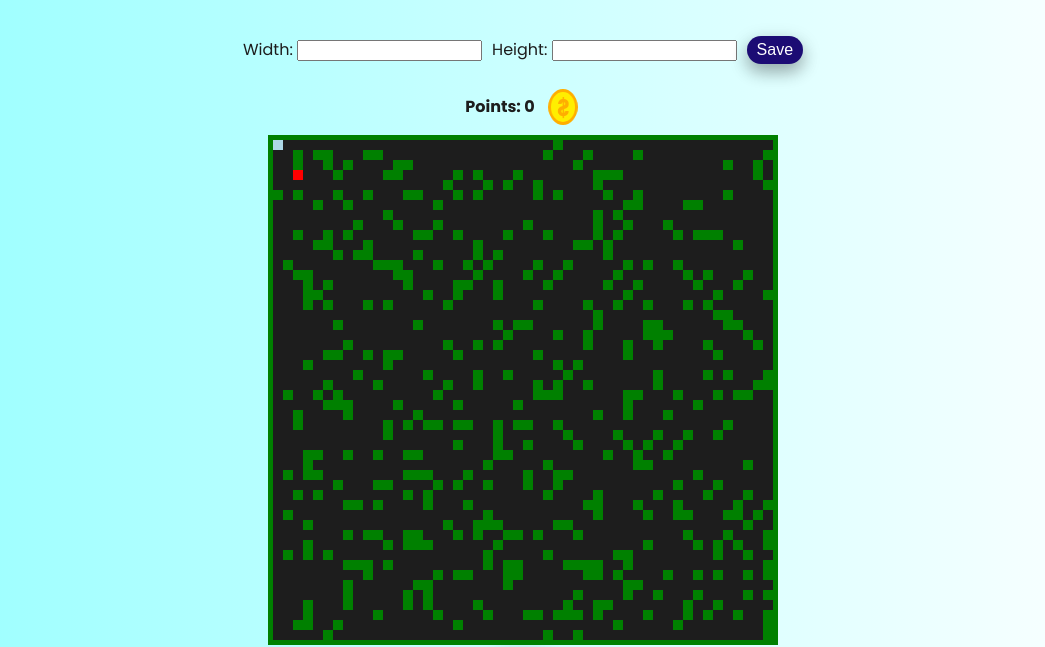
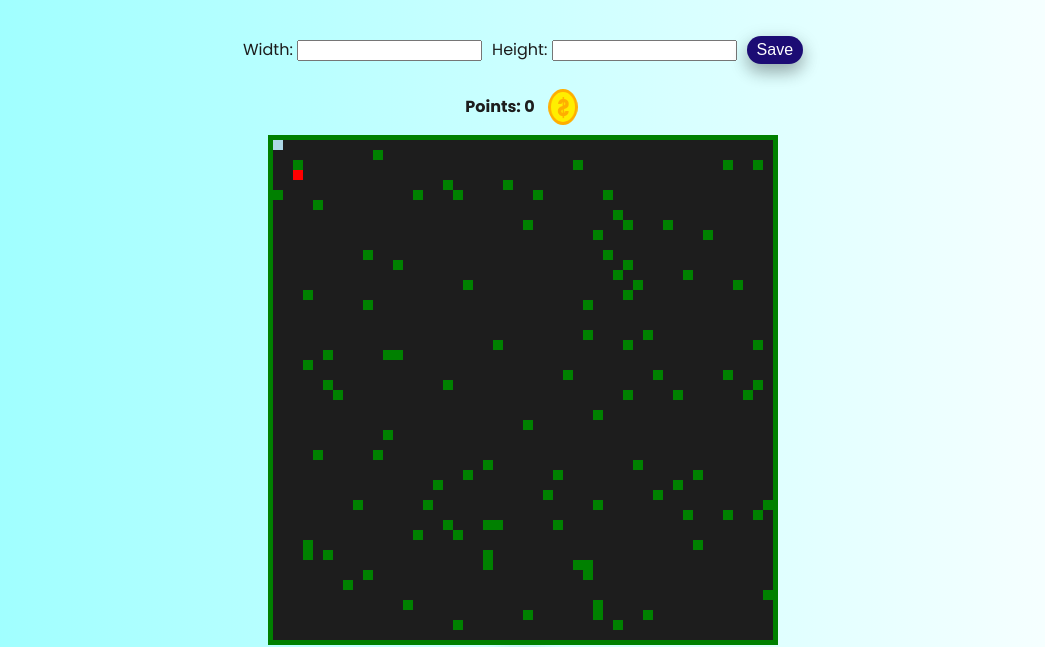
Before and after one commit to MarcoGomezGutierrez/Gatsby-Plantilla, a Gatsby site: page /game in a window 1280 px wide. Shown: the part 157-804 px from the top of the page, without its empty margins (117-1162 px from the left). Built offline with nearby package versions, Linux system fonts and the light colour scheme; Gatsby itself is replaced by a stand-in of ours.

Commit message:
Juego con arboles como obstaculos

```diff
--- a/src/pages/game.js
+++ b/src/pages/game.js
@@ -5,7 +5,6 @@ import * as ButtonStyle from "../styles/button.module.css"
 import ButtonPath from "../components/buttonPath.js"
 import Header from "../components/Header.js"
 import Trees  from "./trees.js"
-
 
 
 // markup
@@ -71,6 +70,7 @@ const GamePage = () => {
     return () => document.removeEventListener("keydown", keyDownCallBack);
   }, [derecha, izquierda, abajo, arriba, rightRef, leftRef, downRef, upRef]);
 
+
   useEffect(() => {
     const keyDownCallBack = function(event)  {
       var key = event.keyCode;
@@ -87,14 +87,17 @@ const GamePage = () => {
     document.addEventListener("keyup", keyDownCallBack);
 
     return () => document.removeEventListener("keyup", keyDownCallBack);
+
   }, [rightRef, leftRef, downRef, upRef]);
 
   useEffect(() => {
     detectCollision();
+    // eslint-disable-next-line
   }, [x, appleX, y, appleY]);
 
   useEffect(() => {
     reloat();
+    // eslint-disable-next-line
   }, [appleX, appleY, gameWidth, gameHeight, trees]);
 
   function reloat() {
@@ -119,24 +122,28 @@ const GamePage = () => {
     }
   }
 
+  // eslint-disable-next-line
   function derecha() {
     if (x + steps <= gameWidth - steps) {
       if (!detectTree(x + steps, y)) setX(x + steps)
     }
   }
 
+  // eslint-disable-next-line
   function izquierda () {
     if (x - steps >= 0) {
       if (!detectTree(x - steps, y)) setX(x - steps)
     }
   }
 
+  // eslint-disable-next-line
   function arriba() {
     if (y - steps >= 0) {
       if (!detectTree(x, y - steps)) setY(y - steps)
     }
   }
 
+  // eslint-disable-next-line
   function abajo () {
     if (y + steps <= gameHeight - steps) {
       if (!detectTree(x, y + steps)) setY(y + steps)
@@ -193,7 +200,7 @@ const GamePage = () => {
       <div className={Game.container}  style={dimensions}>
         <div className={Game.cursor} style={positionCursor}></div>
         <div className={Game.cursor} style={positionApple}></div>
-        <Trees getTreesFromChild={getTreesFromChild}/>
+        <Trees getTreesFromChild={getTreesFromChild} multiple={multiple} RandomMinToMax={RandomMinToMax} width={gameWidth} height={gameHeight} steps={steps}/>
       </div>
       <div className={style.navbar}>
 
--- a/src/pages/trees.js
+++ b/src/pages/trees.js
@@ -3,38 +3,39 @@ import React, {useState, useEffect} from "react"
 
 class Tree {
     constructor(x, y) {
-      this.x = x;
-      this.y = y;
+        this.x = x;
+        this.y = y;
     }
-  }
-
-
-
-function multiple(valor) {
-    if ((valor % 10) === 0) return valor;
-    else return multiple(valor + 1);
-}
-
-function RandomMinToMax (max) {
-    return Math.floor(Math.random() * max);
 }
 
 const PrintTree = ({x, y}) => {
     return (
-        <div style={{position: "absolute", width: 10, height: 10, backgroundColor: "green", left: x, top: y}}/>
+        <div style={{
+            position: "absolute",
+            width: 10,
+            height: 10,
+            backgroundColor: "green",
+            left: x,
+            top: y
+        }}/>
     )
 }
 
 const Trees = (props) => {
 
-
     function addTrees () {
-        const trees = [new Tree(multiple(RandomMinToMax(500 - 10)), multiple(RandomMinToMax(500 - 10)))]
-        for (var i = 0; i < 500; i++) {
-            trees.push(new Tree(multiple(RandomMinToMax(500 - 10)), multiple(RandomMinToMax(500 - 10))))
+        const trees = []
+        for (var i = 0; i < 100; i++) {
+            trees.push(
+                new Tree(
+                    props.multiple(props.RandomMinToMax(props.width - props.steps)), /* X */
+                    props.multiple(props.RandomMinToMax(props.height - props.steps)) /* Y */
+                ))
         }
         return trees;
     }
+
+    // eslint-disable-next-line
     const [trees, setTrees] = useState(() => addTrees()) /**Array de trees */
 
     function setDataToParent(tree) {
@@ -43,6 +44,7 @@ const Trees = (props) => {
 
     useEffect(() => {
         setDataToParent(trees)
+        // eslint-disable-next-line
     }, [setDataToParent])
 
     return (
```
